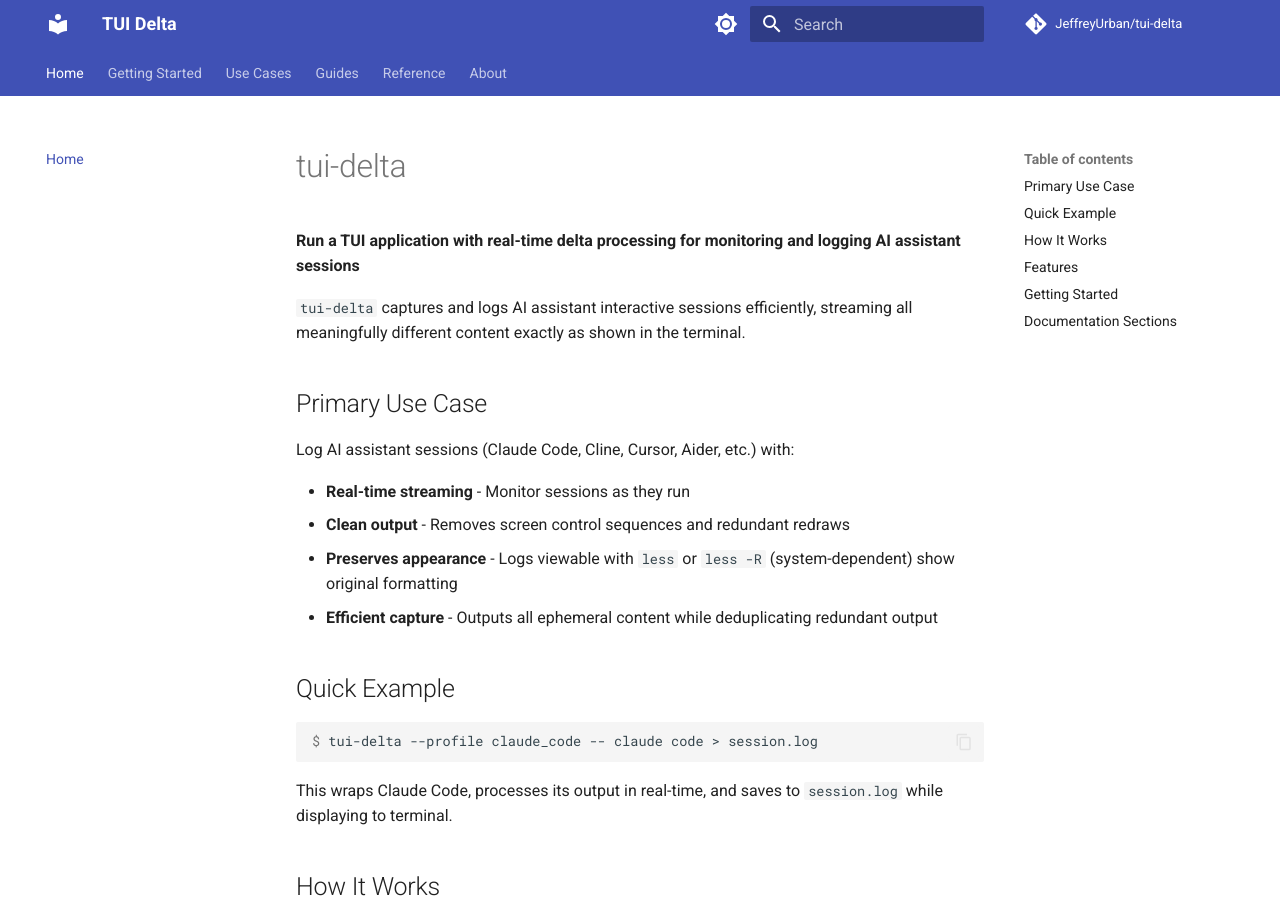
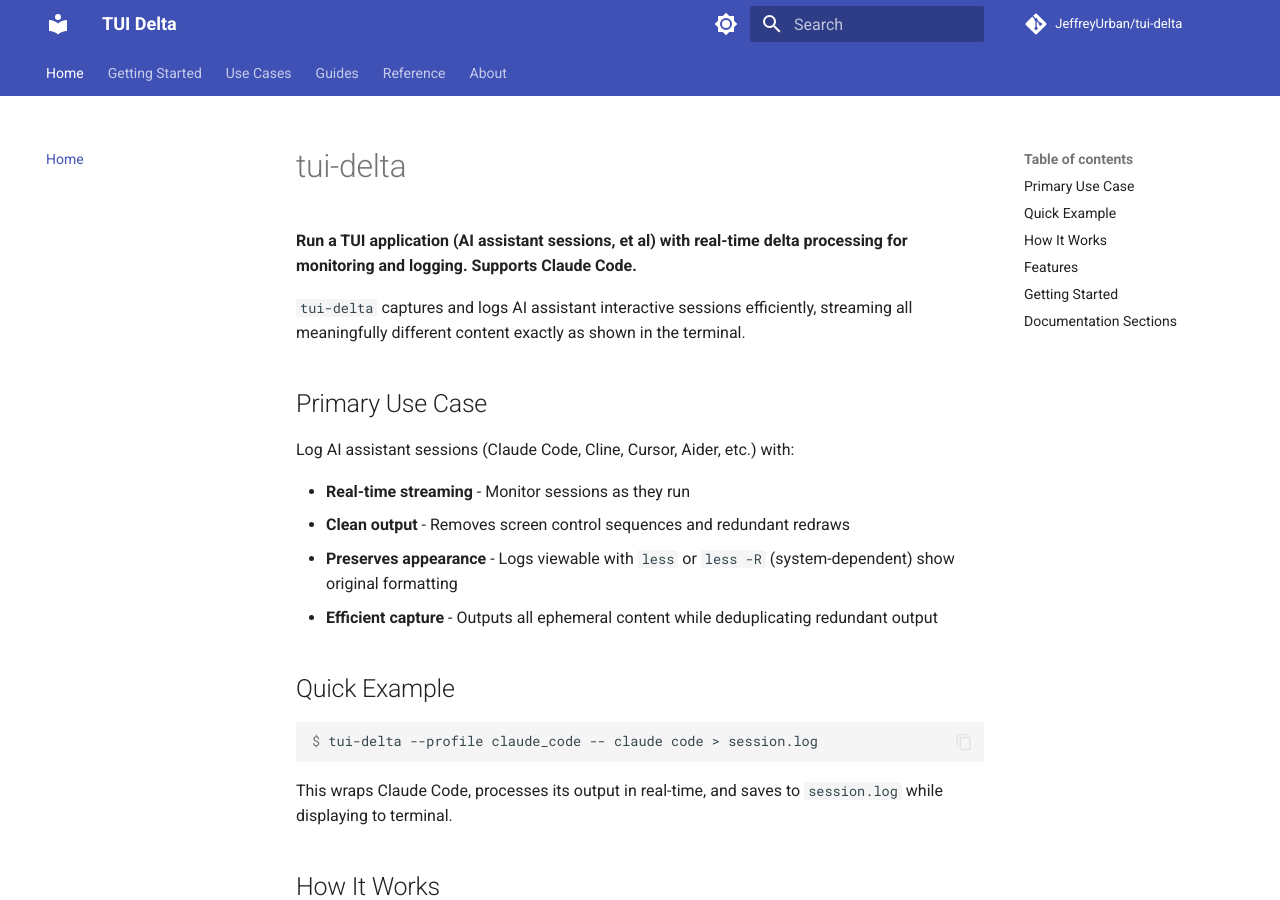
Before and after one commit to JeffreyUrban/tui-delta, an MkDocs documentation site: the page built from docs/index.md, in a window 1280 px wide and 900 px high. Built offline with MkDocs 1.6.1 and Material for MkDocs 9.7.7, drawn with Linux system fonts in a browser that asks for light colours; comment, search, counter and statistics services are not loaded.

Commit message:
Revised description

```diff
--- a/docs/index.md
+++ b/docs/index.md
@@ -1,6 +1,6 @@
 # tui-delta
 
-**Run a TUI application with real-time delta processing for monitoring and logging AI assistant sessions**
+**Run a TUI application (AI assistant sessions, et al) with real-time delta processing for monitoring and logging. Supports Claude Code.**
 
 `tui-delta` captures and logs AI assistant interactive sessions efficiently, streaming all meaningfully different content exactly as shown in the terminal.
 
```
Also changed, not shown: README.md (+1 -1 lines).
